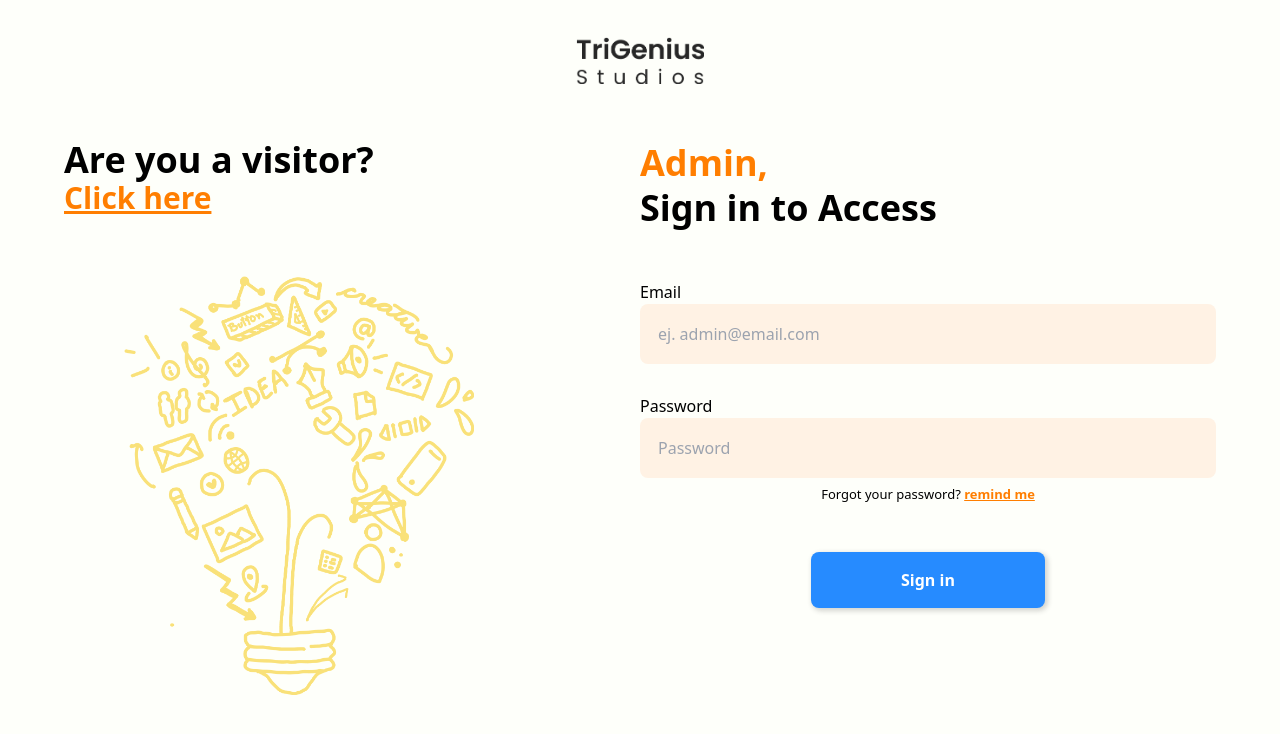
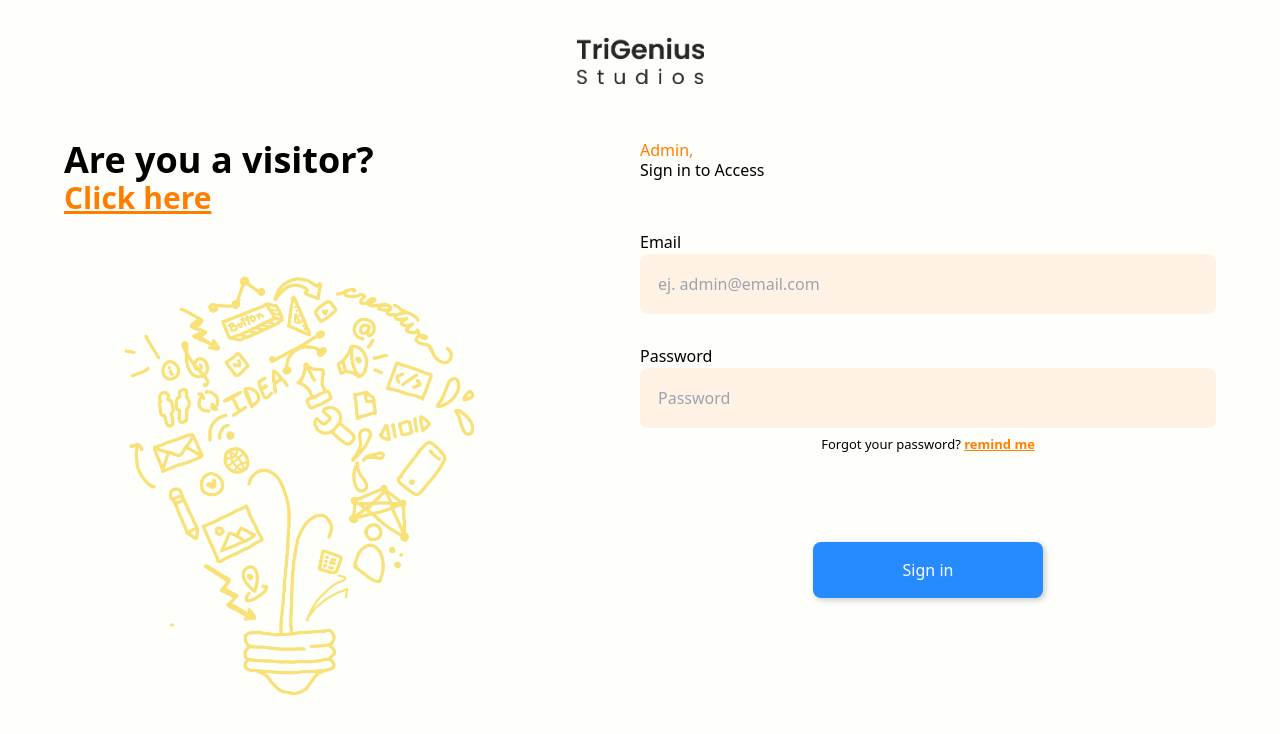
Before and after one commit to Axelito02/TriGenius-Studios, a React (Vite) app: page /login in a window 1280 px wide. Shown: the top 734 px of the page. Built offline with nearby package versions, Linux system fonts and the light colour scheme.

Commit message:
Firebaseeeeeeeeeeeeeeeeeee

```diff
--- a/package.json
+++ b/package.json
@@ -17,6 +17,7 @@
   },
   "dependencies": {
     "@material-tailwind/react": "^2.1.4",
+    "firebase": "^10.7.0",
     "react": "^18.2.0",
     "react-dom": "^18.2.0",
     "react-icons": "^4.11.0",
--- /dev/null
+++ b/src/context/AuthContext.jsx
@@ -0,0 +1,38 @@
+import React from "react";
+import { auth } from "../firebase/firebase.config";
+import { createContext, useContext } from "react";
+import { createUserWithEmailAndPassword , signInWithEmailAndPassword, signOut} from "firebase/auth";
+
+export const authContext = createContext()
+
+export const useAuth = () => {
+    const context = useContext(authContext);
+    if(!context){
+        console.log("error creating auth context");
+    }
+    return context;
+};
+
+export function AuthProvider ({ children }) {
+    const register = async (email, password) =>{
+        const response = await createUserWithEmailAndPassword(auth, email, password)
+        console.log(response);
+    }
+    const login = async (email, password) => {
+        const response = await signInWithEmailAndPassword(auth, email, password)
+        console.log(response);
+    }
+    const logout = async () =>{
+        const response = await signOut(auth)
+        console.log(response);
+    }
+    return <authContext.Provider
+    value={{
+        register,
+        login,
+        logout
+        }}
+    >
+        {children}
+    </authContext.Provider>
+}
--- /dev/null
+++ b/src/firebase/firebase.config.js
@@ -0,0 +1,19 @@
+// Import the functions you need from the SDKs you need
+import { initializeApp } from "firebase/app";
+import { getAuth } from "firebase/auth"
+// TODO: Add SDKs for Firebase products that you want to use
+// https://firebase.google.com/docs/web/setup#available-libraries
+
+// Your web app's Firebase configuration
+const firebaseConfig = {
+  apiKey: "AIzaSyB490xJ1oXFDs_yA1m3JFJTYhSDpImg53Y",
+  authDomain: "trigeniusstudio.firebaseapp.com",
+  projectId: "trigeniusstudio",
+  storageBucket: "trigeniusstudio.appspot.com",
+  messagingSenderId: "3432001185",
+  appId: "1:3432001185:web:53239853383a90779f4ae0"
+};
+
+// Initialize Firebase
+const app = initializeApp(firebaseConfig);
+export const auth = getAuth(app)
--- a/src/subcomponentes/FormLogIn/FormLogIn.jsx
+++ b/src/subcomponentes/FormLogIn/FormLogIn.jsx
@@ -1,25 +1,41 @@
-import React from 'react'
+import React, { useState } from 'react'
 import './FormLogIn.css'
+import { useAuth } from '../../context/AuthContext'
 
 export function FormLogIn () {
+  const auth = useAuth();
+  const [email, setEmail] = useState("");
+  const [password, setPassword] = useState("");
+  const [loginError, setLoginError] = useState("");
+  console.log(email, password);
+  const handleLogin = async (e) => {
+    e.preventDefault();
+    try{
+      await auth.login(email, password);
+      setLoginError(null)
+    } catch (error) {
+      alert('Ups, there is an error triying logging your info')
+    }
+  };
   return (
     <>
       <div className='containerLogIn'>
-        <h1 className='text-3xl sm:text-4xl mt-5 sm:mt-0 font-bold'><span className='span-title'>Admin,</span> <br />Sign in to Access
+        <h1><span className='span-title'>Admin,</span> <br />Sign in to Access
         </h1>
         <div className='inputsLogIn'>
           <div className='inputEmailLI'>
             <label htmlFor='email'>Email</label>
-            <input type='email' placeholder='ej. admin@email.com' className='inputFormLI' id='email' />
+            <input onChange={(e) => setEmail(e.target.value)} type='email' placeholder='ej. admin@email.com' className='inputFormLI' id='email' />
           </div>
           <div className='inputPasswordLI'>
             <label htmlFor='password'>Password</label>
-            <input type='password' placeholder='Password' className='inputFormLI' id='password' />
+            <input onChange={(e)=> setPassword(e.target.value)} type='password' placeholder='Password' className='inputFormLI' id='password' />
             <label className='remind-text' htmlFor='password'>Forgot your password? <a className='remind-hplink' href='#'>remind me</a></label>
           </div>
         </div>
-        <div className='ContainerBtn font-semibold'>
-          <button>Sign in</button>
+        <div className='error-message'>{loginError}</div>
+        <div className='ContainerBtn'>
+          <button onClick={(e) => handleLogin(e)}>Sign in</button>
         </div>
       </div>
     </>
```
Also changed, not shown: src/AppRouter.jsx (+5 -3 lines), 1 other file (tests, documents, lock files or other folders).
